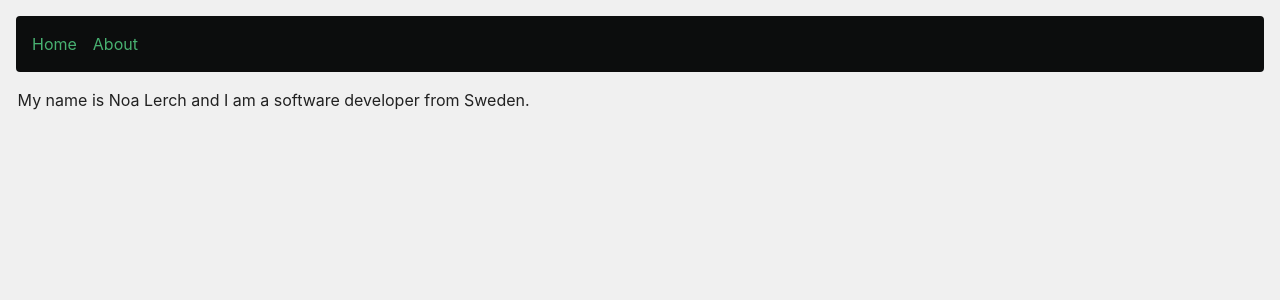
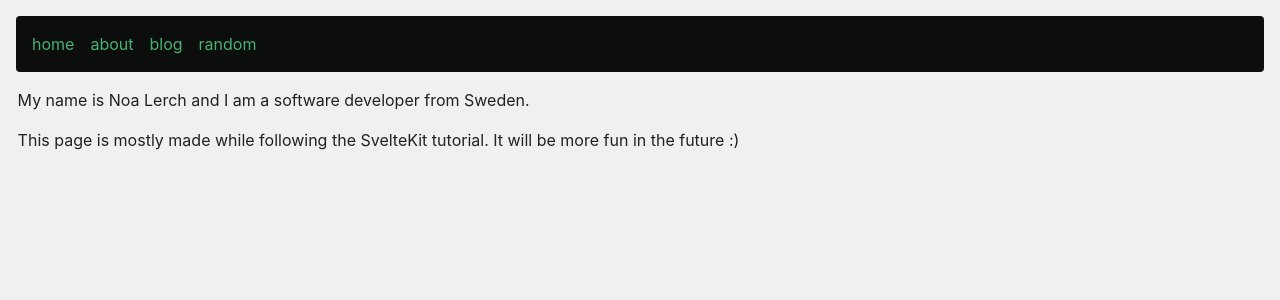
Before and after one commit to noalerch/noalerch.se, a SvelteKit app in the folder app/: page /about in a window 1280 px wide. Shown: the top 300 px of the page. Built offline with nearby package versions, Linux system fonts and the light colour scheme.

Commit message:
add random and blog page stubs

```diff
--- a/app/src/routes/+layout.svelte
+++ b/app/src/routes/+layout.svelte
@@ -1,6 +1,8 @@
 <nav>
-    <a href="/">Home</a>
-    <a href="/about">About</a>
+    <a href="/">home</a>
+    <a href="/about">about</a>
+    <a href="/blog">blog</a>
+    <a href="/random">random</a>
 </nav>
 
 <slot></slot>
--- a/app/src/routes/about/+page.svelte
+++ b/app/src/routes/about/+page.svelte
@@ -1,3 +1,7 @@
 <p>
     My name is Noa Lerch and I am a software developer from Sweden.
 </p>
+
+<p>
+    This page is mostly made while following the SvelteKit tutorial. It will be more fun in the future :)
+</p>
--- /dev/null
+++ b/app/src/routes/blog/+page.svelte
@@ -0,0 +1,2 @@
+<h1>Noa's blog</h2>
+<p>Some day I might in theory post something here</p>
--- /dev/null
+++ b/app/src/routes/random/+page.svelte
@@ -0,0 +1,2 @@
+<h1>Random</h1>
+<p>Might put different fun stuff here, just to play around with</p>
```
